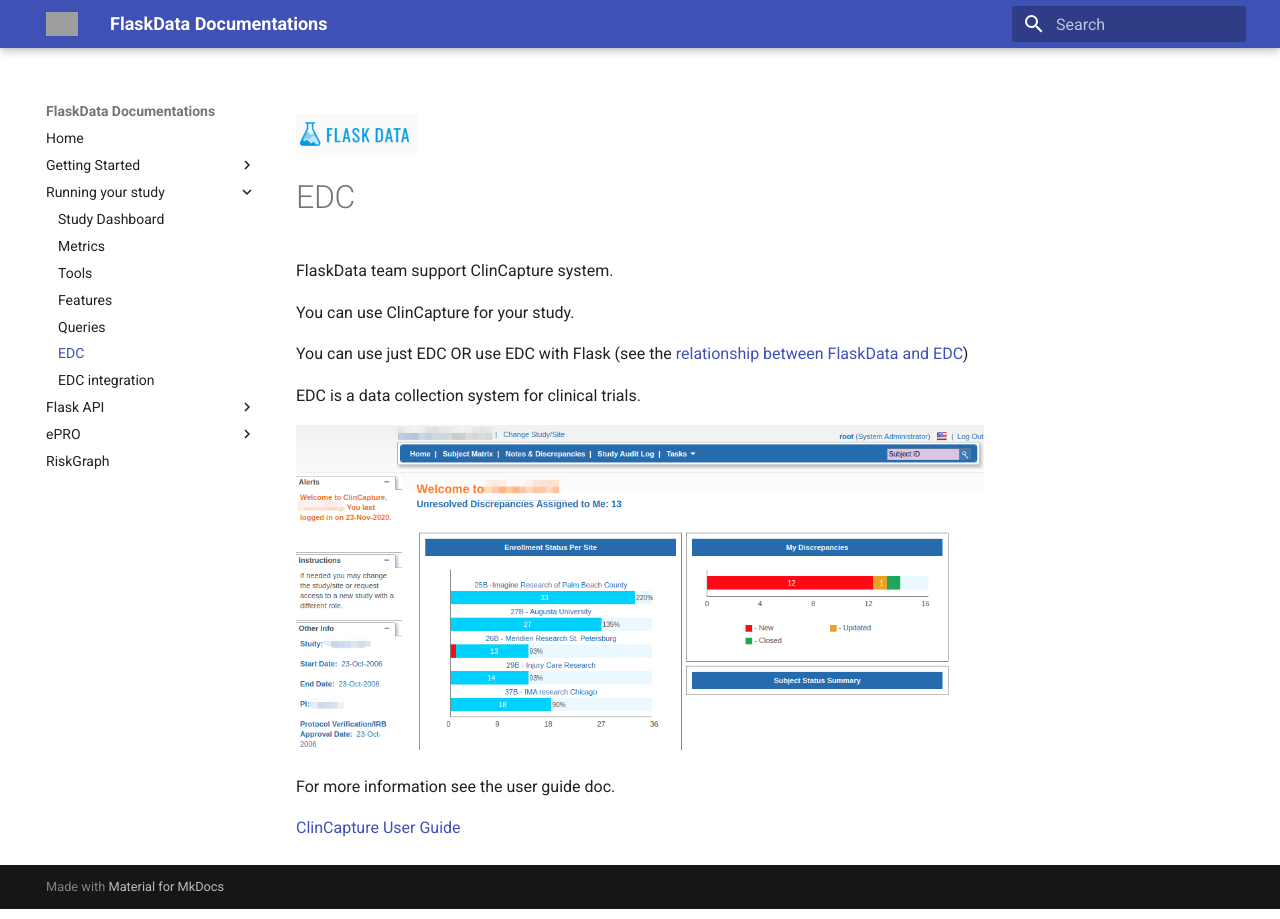
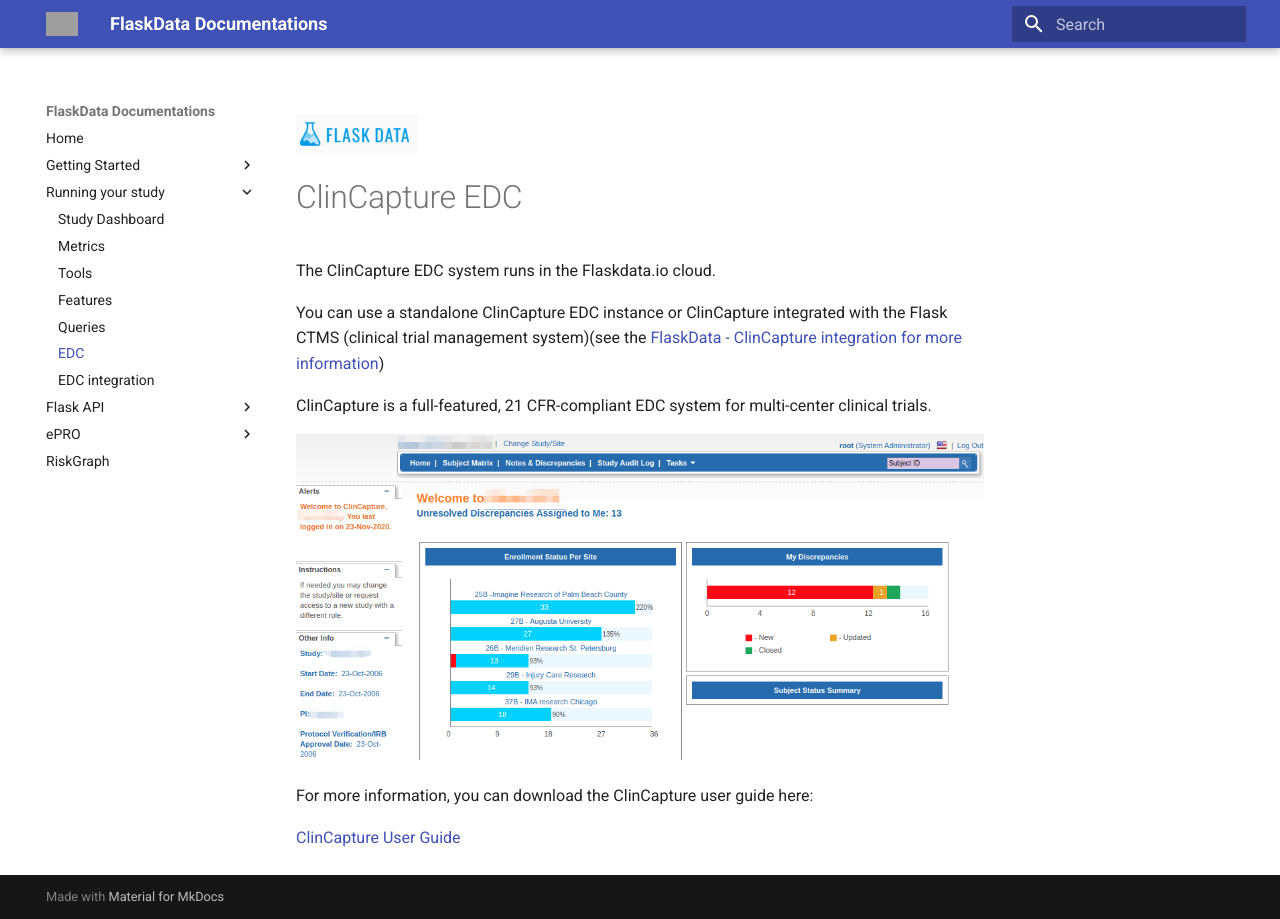
Before and after one commit to onlyjazz/flask-docs, an MkDocs documentation site: the page built from docs/edc.md, in a window 1280 px wide. Built offline with MkDocs 1.6.1 and Material for MkDocs 9.7.7, drawn with Linux system fonts in a browser that asks for light colours; grey boxes are pictures that could not be loaded.

Commit message:
Improve ClinCapture doc page

```diff
--- a/docs/edc.md
+++ b/docs/edc.md
@@ -1,15 +1,13 @@
 <a href="https://www.flaskdata.io">![Screenshot](img/flaskdata_logo.PNG)</a>
-#EDC
-FlaskData team support ClinCapture system.
+#ClinCapture EDC
+The ClinCapture EDC system runs in the Flaskdata.io cloud.
 
-You can use ClinCapture for your study.
+You can use a standalone ClinCapture EDC instance or ClinCapture integrated with the Flask CTMS (clinical trial management system)(see the [FlaskData - ClinCapture integration for more information](./flask_and_edc.md#flask-and-edc))
 
-You can use just EDC OR use EDC with Flask (see the [relationship between FlaskData and EDC](./flask_and_edc.md#flask-and-edc))
-
-EDC is a data collection system for clinical trials.
+ClinCapture is a full-featured, 21 CFR-compliant EDC system for multi-center clinical trials.
 
 ![Screenshot](img/edc/edc_clincapture.PNG)
 
-For more information see the user guide doc.
+For more information, you can download the ClinCapture user guide here:
 
 [ClinCapture User Guide](img/edc/ClinCaptureUserGuide.pdf){:target="_blank"}
```
